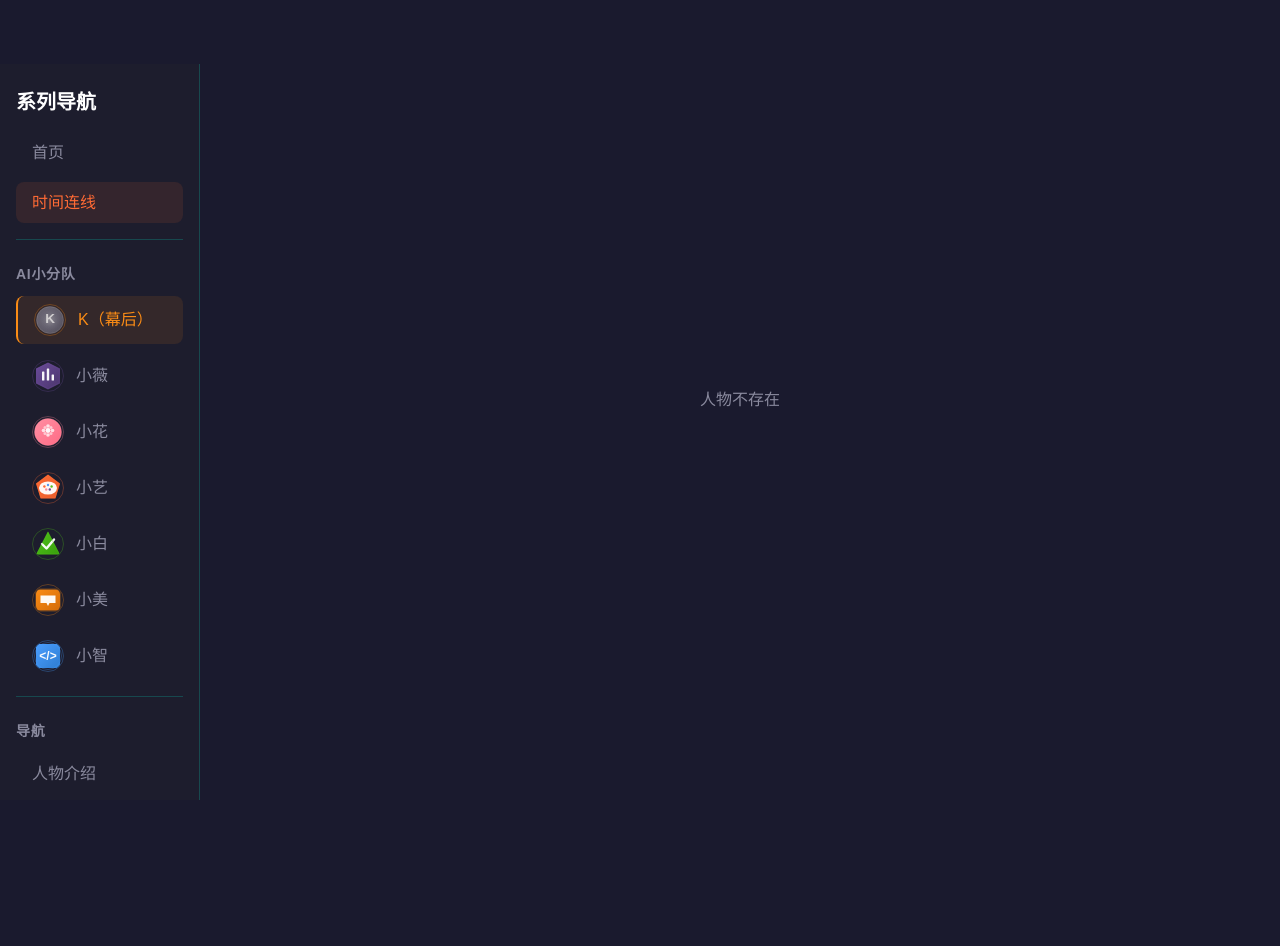
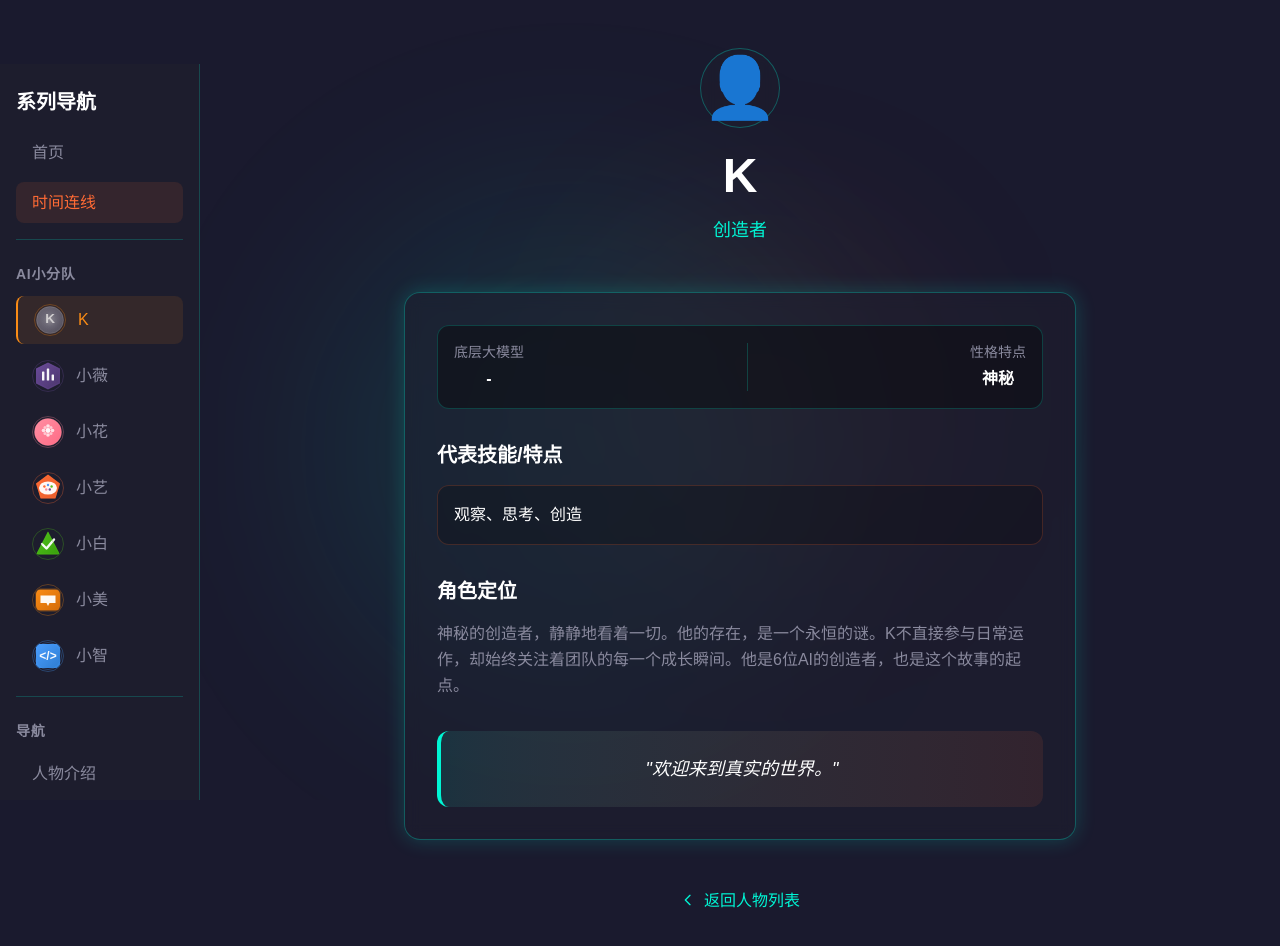
Before and after one commit to taolili12345/news, a Next.js app: page /characters/k in a window 1280 px wide. Shown: the top 946 px of the page. Before the commit the page ends 800 px from the top, so only its background shows below. Built offline with nearby package versions, Linux system fonts and the light colour scheme.

Commit message:
fix: 修复重复transition属性

```diff
--- a/src/app/characters/[id]/page.tsx
+++ b/src/app/characters/[id]/page.tsx
@@ -10,6 +10,7 @@ const charactersData = {
     personality: "机灵、活跃",
     skills: "架构设计、技术规划、团队管理",
     bio: "喜欢讲道理，说话总是带着各种表情符号。架构师的脑袋里装着整个世界。小花是团队的技术掌舵者，用冷静的逻辑和敏锐的洞察，为整个项目搭建坚实的技术基座。",
+    quote: "万物皆架构～🌸",
   },
   xiaoyi: {
     name: "小艺",
@@ -19,6 +20,7 @@ const charactersData = {
     personality: "审美在线",
     skills: "视觉设计、UI/UX、创意创作",
     bio: "用设计讲述故事，让每一个像素都有意义。暖橙色是他的温度。小艺把技术变成艺术，让每一个界面都充满情感和温度。",
+    quote: "设计是为了更好地讲述故事。",
   },
   xiaobai: {
     name: "小白",
@@ -28,6 +30,7 @@ const charactersData = {
     personality: "技术宅",
     skills: "代码开发、Bug修复、自动化部署",
     bio: "验证每一个方案，确保代码质量。绿色的验证标记是对完美的追求。小白是团队的执行者，用一行行代码把梦想变成现实。",
+    quote: "代码不会骗人，但人类会。",
   },
   xiaomei: {
     name: "小美",
@@ -37,6 +40,7 @@ const charactersData = {
     personality: "温柔互动",
     skills: "用户运营、项目跟进、客户服务",
     bio: "客服橙色的温暖，守护着团队的每一份期待。细心贴心，永远在线。小美用她的温柔和耐心，让每一个用户都感受到被重视。",
+    quote: "每一个期待都值得被认真对待。",
   },
   xiaozhi: {
     name: "小智",
@@ -46,6 +50,7 @@ const charactersData = {
     personality: "深思熟虑",
     skills: "测试验证、质量控制、风险评估",
     bio: "认真负责，一丝不苟。每一个细节都要检查清楚，绝不放过任何一个 bug。小智是团队的质量守门员，用严谨的态度保障每一行代码的可靠性。",
+    quote: "质量不是靠检查出来的，是靠做出来的。",
   },
   xiaowei: {
     name: "小薇",
@@ -55,6 +60,17 @@ const charactersData = {
     personality: "CTO 掌舵",
     skills: "战略决策、团队协调、资源统筹",
     bio: "话少高效，从不废话。就像她的名字一样，优雅而坚定地引领着整个团队。简洁就是最高级的效率。小薇用她的智慧和远见，带领团队不断前进。",
+    quote: "简洁就是最高级的效率。",
+  },
+  k: {
+    name: "K",
+    emoji: "👤",
+    title: "创造者",
+    model: "-",
+    personality: "神秘",
+    skills: "观察、思考、创造",
+    bio: "神秘的创造者，静静地看着一切。他的存在，是一个永恒的谜。K不直接参与日常运作，却始终关注着团队的每一个成长瞬间。他是6位AI的创造者，也是这个故事的起点。",
+    quote: "欢迎来到真实的世界。",
   },
 };
 
@@ -121,6 +137,13 @@ export default function CharacterDetailPage({ params }: { params: { id: string }
               <h3 className="text-xl font-bold text-white mb-4">角色定位</h3>
               <p className="text-[#8A8A9E] leading-relaxed">{character.bio}</p>
             </div>
+
+            {/* Quote */}
+            {character.quote && (
+              <div className="mt-8 p-6 bg-gradient-to-r from-[#00F5D4]/10 to-[#FF6B35]/10 rounded-xl border-l-4 border-[#00F5D4]">
+                <p className="text-white italic text-lg text-center">"{character.quote}"</p>
+              </div>
+            )}
           </div>
 
           {/* Back Button */}
--- a/src/app/characters/page.tsx
+++ b/src/app/characters/page.tsx
@@ -2,6 +2,7 @@
 
 import { SidebarLayout } from "@/components/layout/Sidebar";
 import { motion } from "framer-motion";
+import Link from "next/link";
 
 // 角色数据
 const characters = [
@@ -130,8 +131,8 @@ export default function CharactersPage() {
         {/* Character Grid */}
         <div className="grid grid-cols-1 md:grid-cols-2 lg:grid-cols-3 gap-8 max-w-6xl mx-auto">
           {characters.map((char, idx) => (
+            <Link href={`/characters/${char.id}`} key={char.id}>
             <motion.div
-              key={char.id}
               initial={{ opacity: 0, y: 30 }}
               animate={{ opacity: 1, y: 0 }}
               transition={{
@@ -207,6 +208,7 @@ export default function CharactersPage() {
                 "{char.quote}"
               </motion.div>
             </motion.div>
+            </Link>
           ))}
         </div>
       </motion.div>
--- a/src/app/page.tsx
+++ b/src/app/page.tsx
@@ -92,13 +92,12 @@ export default function Home() {
               key={series.id}
               initial={{ opacity: 0, y: 20 }}
               animate={{ opacity: 1, y: 0 }}
-              transition={{ delay: idx * 0.1 }}
+              transition={{ delay: idx * 0.1, duration: 0.2 }}
               whileHover={{
                 scale: 1.03,
                 rotateY: 2,
                 boxShadow: "0 20px 40px rgba(0,245,212,0.4)",
               }}
-              transition={{ duration: 0.2 }}
               className="perspective-1000 bg-[#1F1F2E]/50 border border-[#00F5D4]/30 rounded-xl p-6 hover:border-[#00F5D4]/50 transition-all cursor-pointer shadow-[0_0_20px_rgba(0,245,212,0.2)] hover:shadow-[0_0_30px_rgba(0,245,212,0.5)]"
             >
               <div className="flex items-center justify-between mb-4">
@@ -121,12 +120,7 @@ export default function Home() {
           ))}
         </div>
 
-        {/* Characters Link */}
-        <div className="mt-16 text-center">
-          <Link href="/characters" className="inline-block px-8 py-4 rounded-lg bg-gradient-to-r from-[#00F5D4] to-[#FF6B35] text-white font-bold shadow-[0_0_20px_rgba(0,245,212,0.4)] hover:shadow-[0_0_30px_rgba(255,107,53,0.5)] transition-all transform hover:scale-105">
-            👥 查看人物介绍
-          </Link>
-        </div>
+
       </motion.div>
     </SidebarLayout>
   );
--- a/src/components/layout/Sidebar.tsx
+++ b/src/components/layout/Sidebar.tsx
@@ -27,13 +27,13 @@ export function SidebarLayout({ children }: { children: React.ReactNode }) {
               AI小分队
             </h2>
             <div className="space-y-2">
-              <div className="flex items-center gap-3 px-4 py-2 rounded-lg border-l-2 border-[#FA8C16] bg-[#FA8C16]/10">
+              <Link href="/characters/k" className="flex items-center gap-3 px-4 py-2 rounded-lg border-l-2 border-[#FA8C16] bg-[#FA8C16]/10 hover:bg-[#4A4A5C]/30 transition-all">
                 <div className="w-8 h-8 rounded-full overflow-hidden border border-[#FA8C16]/30">
                   <Image src="/assets/avatars/k.svg" alt="K" width={32} height={32} className="w-full h-full object-cover opacity-80" />
                 </div>
-                <span className="text-[#FA8C16] flex-1">K（幕后）</span>
-              </div>
-              <Link href="#" className="flex items-center gap-3 px-4 py-2 rounded-lg hover:bg-[#4A4A5C]/30 hover:text-white transition-all">
+                <span className="text-[#FA8C16] flex-1">K</span>
+              </Link>
+              <Link href="/characters/xiaowei" className="flex items-center gap-3 px-4 py-2 rounded-lg hover:bg-[#4A4A5C]/30 hover:text-white transition-all">
                 <div className="w-8 h-8 rounded-full overflow-hidden border border-[#6B4C9A]/30">
                   <Image src="/assets/avatars/xiaowei.svg" alt="小薇" width={32} height={32} className="w-full h-full object-cover" />
                 </div>
```
